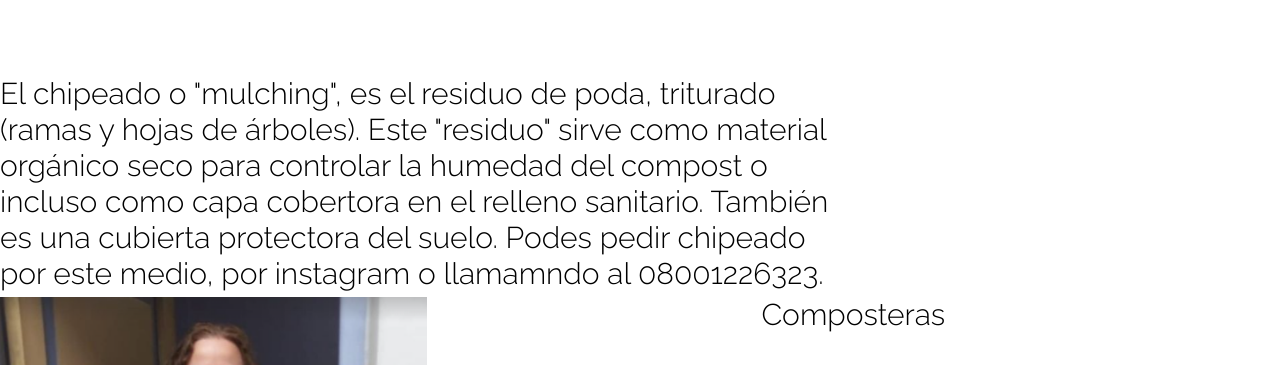
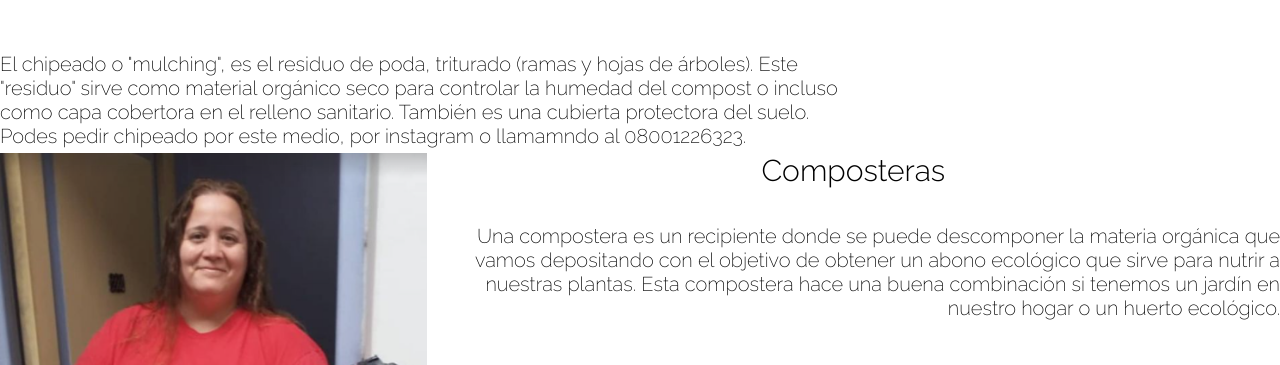
Before and after one commit to Pefcae/AvellanedaReciclaBoots, a website: page Productos.html in a window 1280 px wide. Shown: the part 582-947 px from the top of the page. Drawn offline with nearby package versions, Linux system fonts and the light colour scheme.

Commit message:
actualización con Sass v2

```diff
--- a/Productos.html
+++ b/Productos.html
@@ -72,15 +72,15 @@
 
 			<section class="gridProd py-3">
   				<div class="area-2"><h2 class="textCenter">Chipeado</h2>
-					<h2><br><br>El chipeado o "mulching", es el residuo de poda, triturado (ramas y hojas de árboles). Este "residuo" sirve como material orgánico seco para controlar la humedad del compost o incluso como capa cobertora en el relleno sanitario. También es una cubierta protectora del suelo. Podes pedir chipeado por este medio, por instagram o llamamndo al 08001226323.</h2></div>
+					<h3><br><br>El chipeado o "mulching", es el residuo de poda, triturado (ramas y hojas de árboles). Este "residuo" sirve como material orgánico seco para controlar la humedad del compost o incluso como capa cobertora en el relleno sanitario. También es una cubierta protectora del suelo. Podes pedir chipeado por este medio, por instagram o llamamndo al 08001226323.</h3></div>
 			<div class="area-3 transform textCenter"><img src="img/chipeado.jpd" alt="Compostaje Avellaneda" class="w-100"></div>
 
 			<div class="area-5"><h2 class="textCenter">Composteras</h2>
 					<br>
-					<h2 class="textRight">
+					<h3 class="textRight">
 					<p> Una compostera es un recipiente donde se puede descomponer la materia orgánica que vamos depositando con el objetivo de obtener un abono ecológico que sirve para nutrir a nuestras plantas.
 
-					Esta compostera hace una buena combinación si tenemos un jardín en nuestro hogar o un huerto ecológico.</h2>
+					Esta compostera hace una buena combinación si tenemos un jardín en nuestro hogar o un huerto ecológico.</h3>
 			</div>
 
 			<div class="area-4 transform textCenter"><img src="img/compostera.jpg" alt="Compostaje Avellaneda" class="w-100"></div>
--- a/scss/_reset.scss
+++ b/scss/_reset.scss
@@ -4,8 +4,8 @@
 	margin: 0;
 	text-decoration: none;
 	font-size: 2rem;
-	background-color: white;
-	color: black;
+	background-color: $fondo;
+	color: $mainColor;
 }
 
 
```
Also changed, not shown: scss/_commons.scss (+4 -3 lines).
